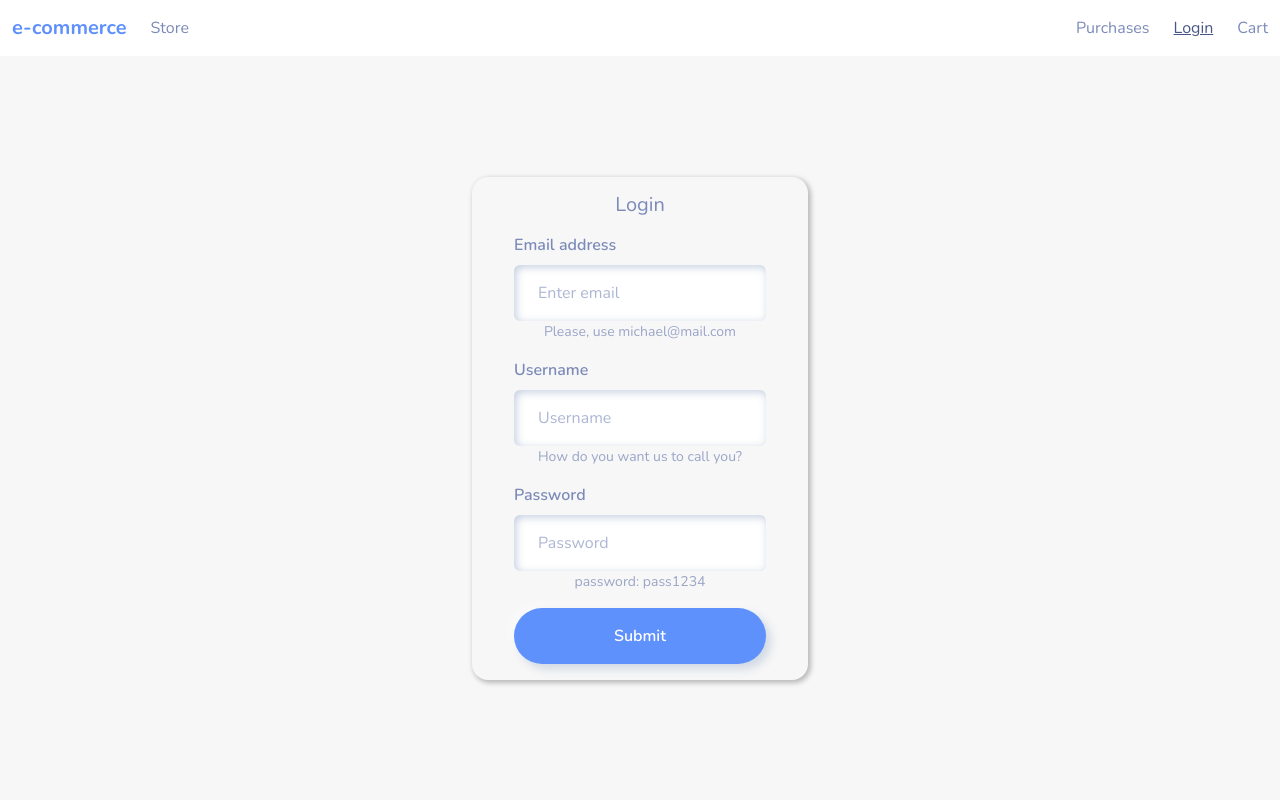
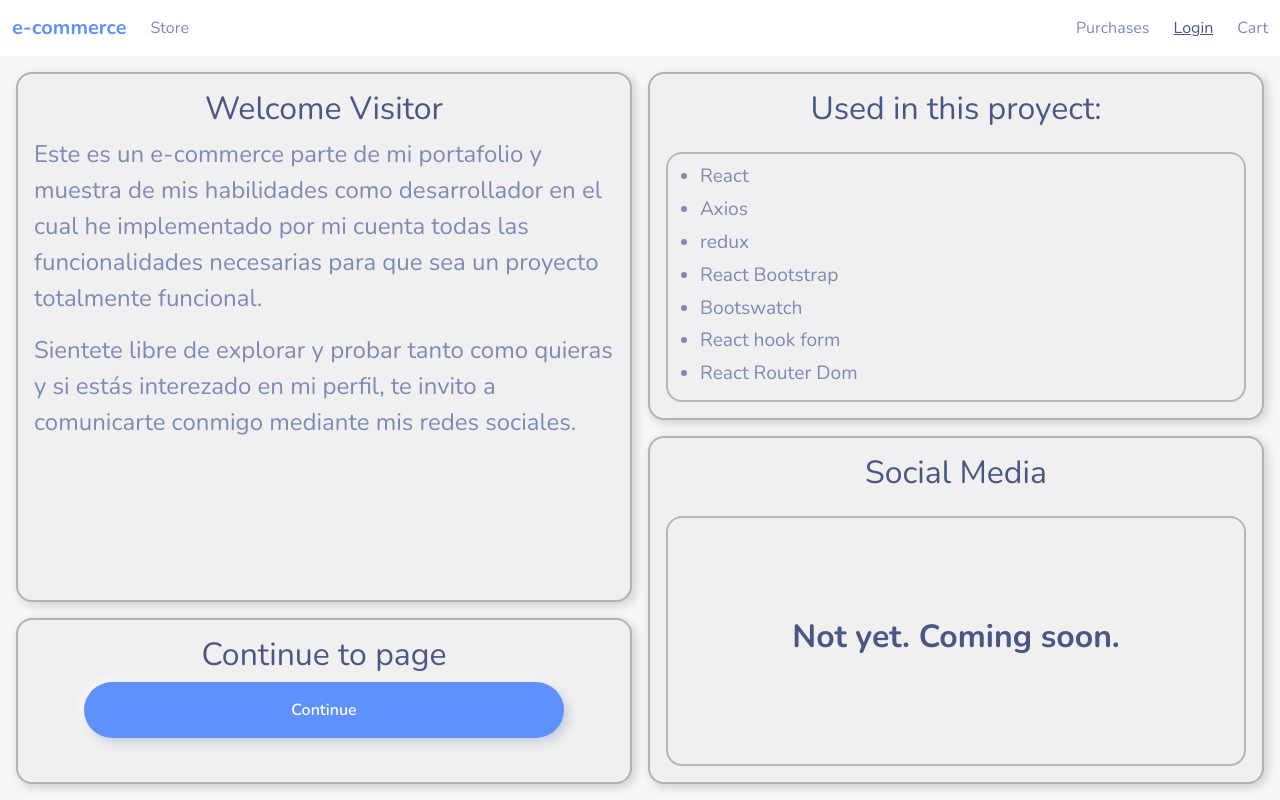
Before and after one commit to MichoDN/e-commerce_react, a React (Vite) app: page /#/ in a window 1280 px wide. Before the commit this address led to /#/login. Built offline with nearby package versions, Linux system fonts and the light colour scheme; no server answers.

Commit message:
Home page fix shadow and text

```diff
--- a/src/css/home.css
+++ b/src/css/home.css
@@ -12,7 +12,7 @@
     border: 2px solid rgba(0, 0, 0, 0.26);
     border-radius: 1rem;
     padding: 1rem;
-    box-shadow: 3px 3px 6px 1px rgba(0, 0, 0, 0.247);
+    box-shadow: 3px 3px 10px 1px rgba(0, 0, 0, 0.144);
     background-color: rgb(240, 240, 240)!important;
 }
 .home_info{
--- a/src/pages/Home.jsx
+++ b/src/pages/Home.jsx
@@ -20,7 +20,7 @@ const Home = () => {
                 </p>
                 <p>
                     Sientete libre de explorar y probar tanto como quieras y si estás interezado en mi perfil,
-                    te invito a comunicarte conmigo mediante mis redes sociales que estan al pie de la pagina
+                    te invito a comunicarte conmigo mediante mis redes sociales.
                 </p>
             </div>
             <div className='tech_used'>
```
